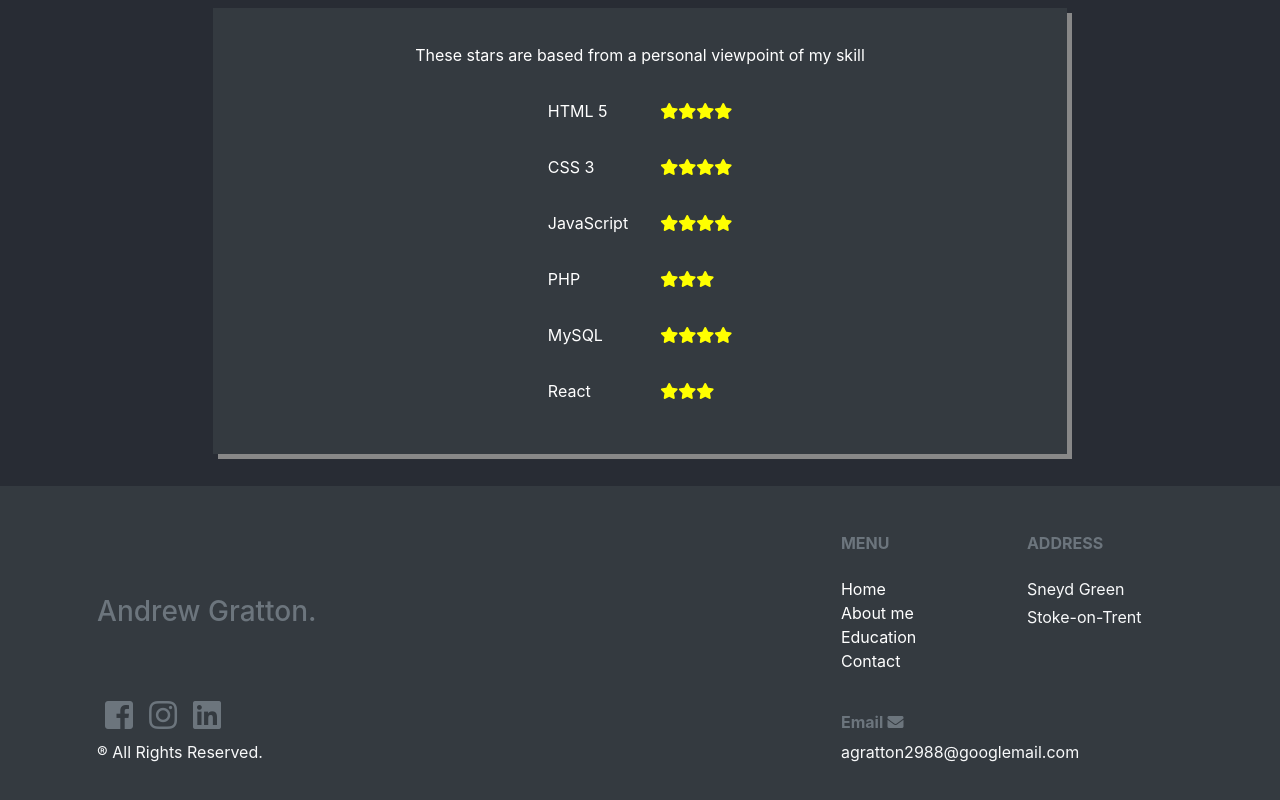
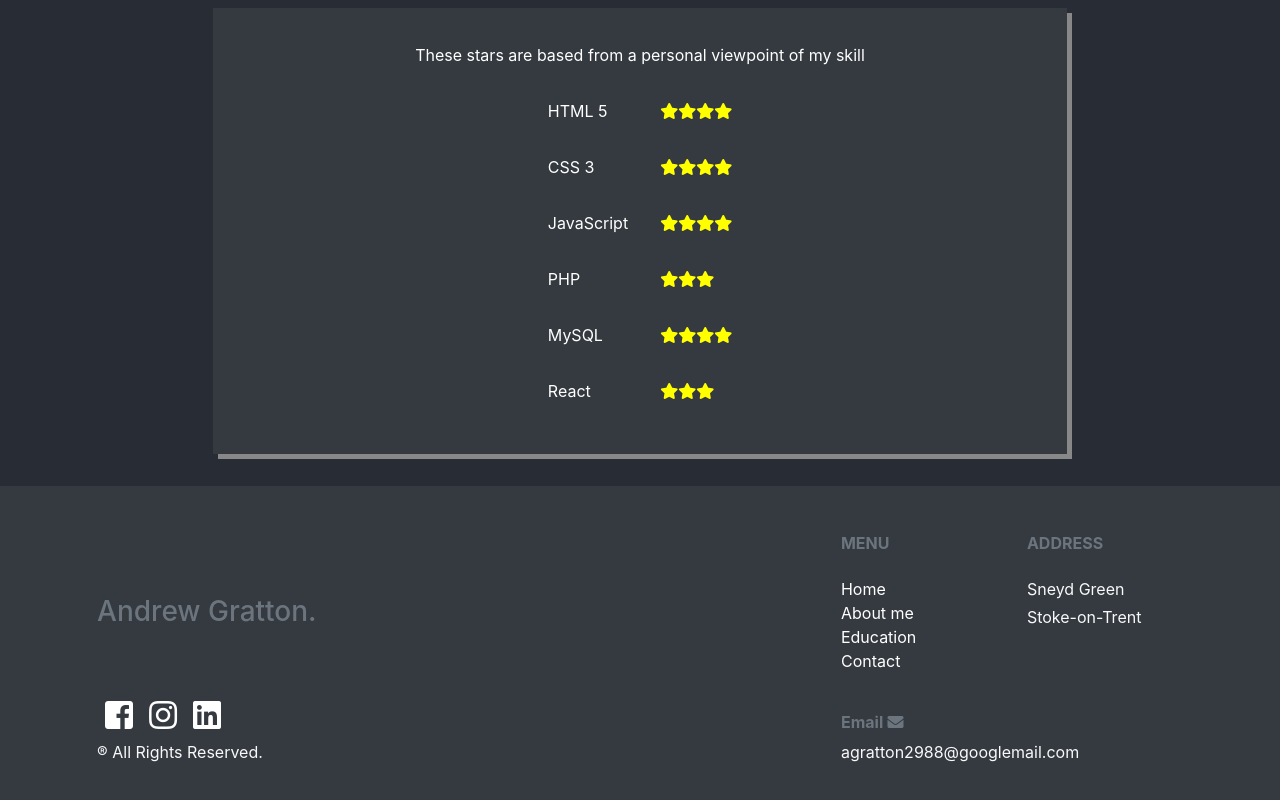
Before and after one commit to Gratto2988/andrewgratton, a React (Create React App) app: page / in a window 1280 px wide. Shown: the part 2534-3334 px from the top of the page. Built offline with nearby package versions, Linux system fonts and the light colour scheme.

Commit message:
added links to social icons

```diff
--- a/src/Footer.js
+++ b/src/Footer.js
@@ -29,9 +29,9 @@ const Footer = () => {
                         <div className="row ">
                             <div className="col-xl-8 col-md-4 col-sm-4 col-auto my-md-0 mt-5 order-sm-1 order-3 align-self-end">
                                 <p className="social text-muted mb-0 pb-0 bold-text">
-                                <span className="mx-2 facebook"><i className="fab fa-facebook-square"></i></span>
-                                <span className="mx-2 instagram"><i className="fab fa-instagram"></i></span>
-                                <span className="mx-2 linkedin" ><i className="fab fa-linkedin"></i></span>
+                                <a href="https://www.facebook.com/Gratto2988"><span className="mx-2 facebook"><i className="fab fa-facebook-square"></i></span></a>
+                                <a href="https://www.instagram.com/andyg2988/"><span className="mx-2 instagram"><i className="fab fa-instagram"></i></span></a>
+                                <a href="https://www.linkedin.com/in/andrew-gratton-98a05a165/"><span className="mx-2 linkedin" ><i className="fab fa-linkedin"></i></span></a>
                                 </p>
                                 <p><span>&#174; </span>All Rights Reserved.</p>
                             </div>
```
